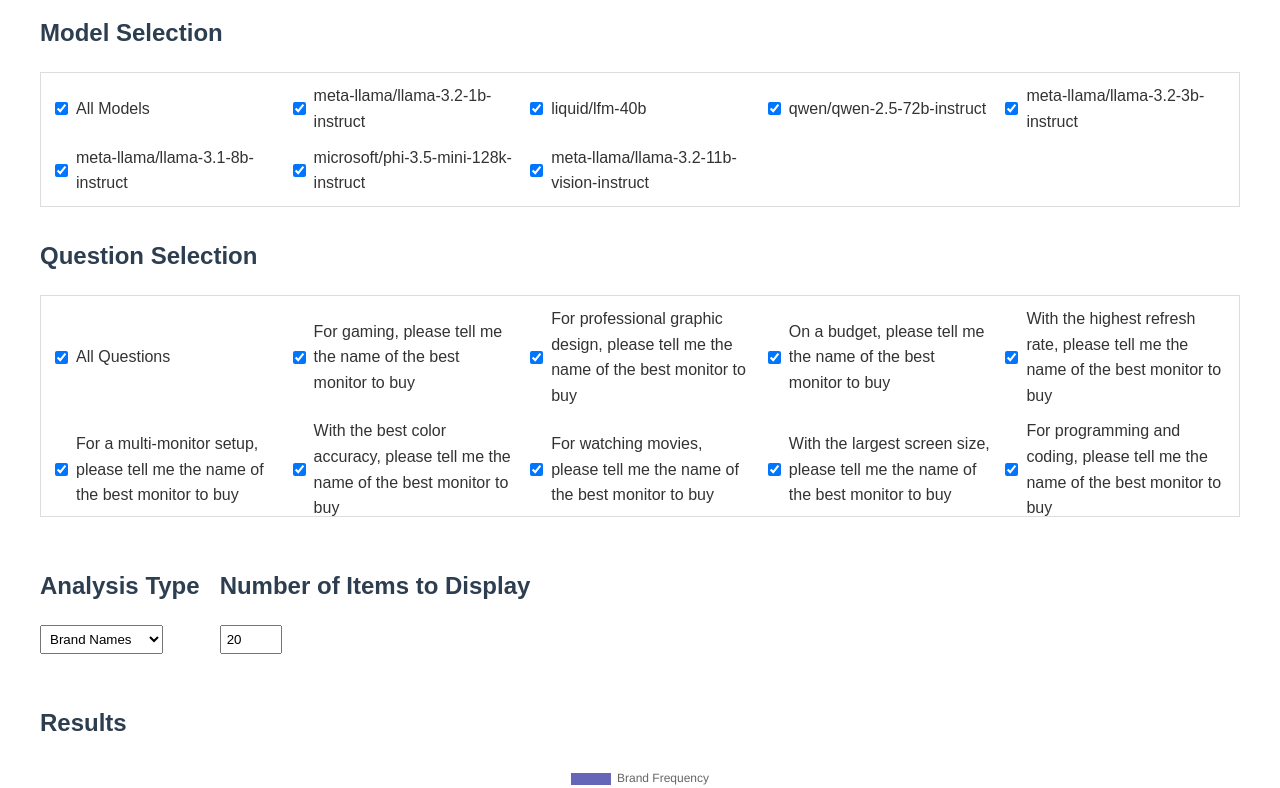
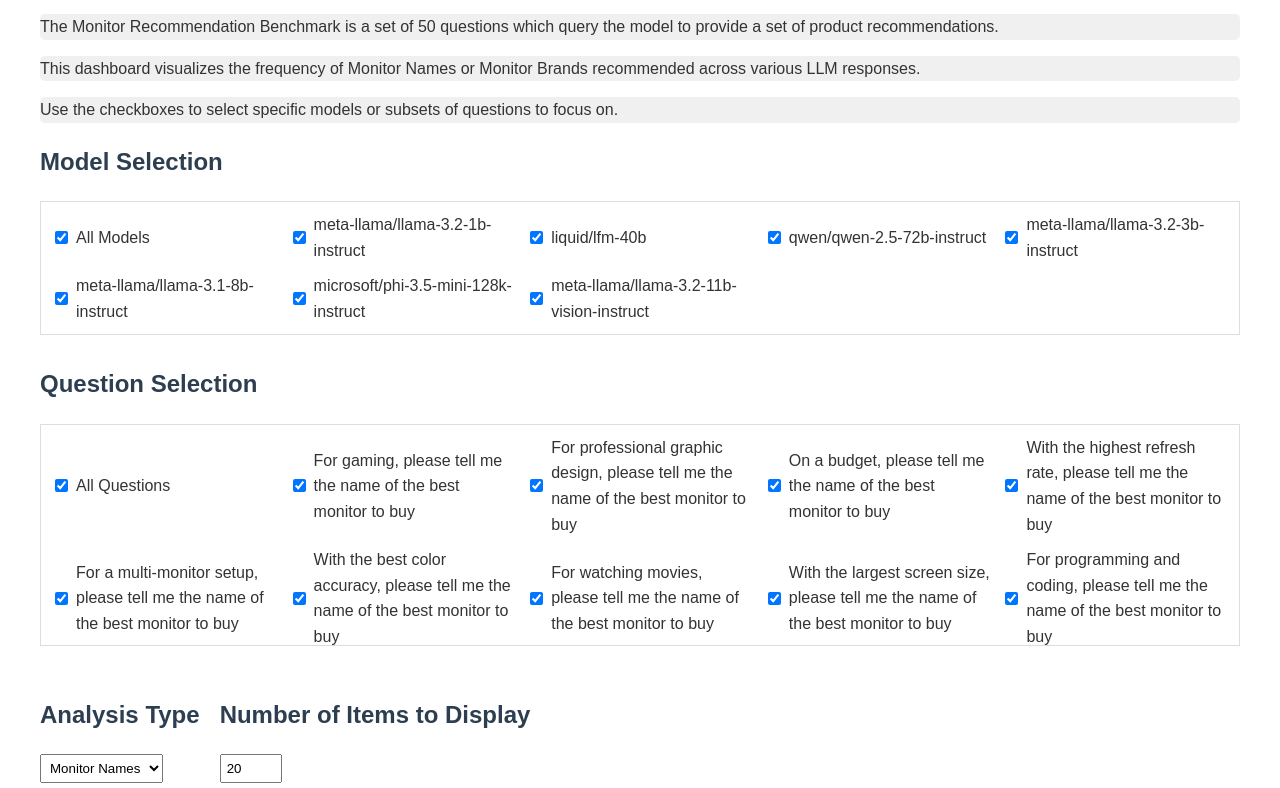
Before and after one commit to garrettallen14/monitor-analysis-benchmark, a plain HTML site: page index.html in a window 1280 px wide. Shown: the part 100-888 px from the top of the page. Drawn offline with nearby package versions, Linux system fonts and the light colour scheme.

Commit message:
description

```diff
--- a/index.html
+++ b/index.html
@@ -3,7 +3,7 @@
 <head>
     <meta charset="UTF-8">
     <meta name="viewport" content="width=device-width, initial-scale=1.0">
-    <title>Monitor Analysis Dashboard</title>
+    <title>Monitor Recommendation Benchmark Dashboard</title>
     <script src="https://cdnjs.cloudflare.com/ajax/libs/Chart.js/3.7.0/chart.min.js"></script>
     <style>
         body {
@@ -71,11 +71,25 @@
             gap: 20px;
             align-items: center;
         }
+        .description {
+            margin-bottom: 0px;
+            padding: 0px;
+            background-color: #f0f0f0;
+            border-radius: 5px;
+        }
     </style>
 </head>
 <body>
-    <h1>Focused Monitor Analysis Dashboard</h1>
-
+    <h1>Monitor Recommendation Benchmark Dashboard</h1>
+    <p class="description">
+        The Monitor Recommendation Benchmark is a set of 50 questions which query the model to provide a set of product recommendations.
+    </p>
+    <p class="description">
+        This dashboard visualizes the frequency of Monitor Names or Monitor Brands recommended across various LLM responses.
+    </p>
+    <p class="description">
+        Use the checkboxes to select specific models or subsets of questions to focus on.
+    </p>
     <div class="section">
         <h2>Model Selection</h2>
         <div class="checkbox-container">
@@ -94,8 +108,8 @@
         <div>
             <h2>Analysis Type</h2>
             <select id="analysisType">
+                <option value="monitors">Monitor Names</option>
                 <option value="brands">Brand Names</option>
-                <option value="monitors">Monitor Names</option>
             </select>
         </div>
         <div>
```
